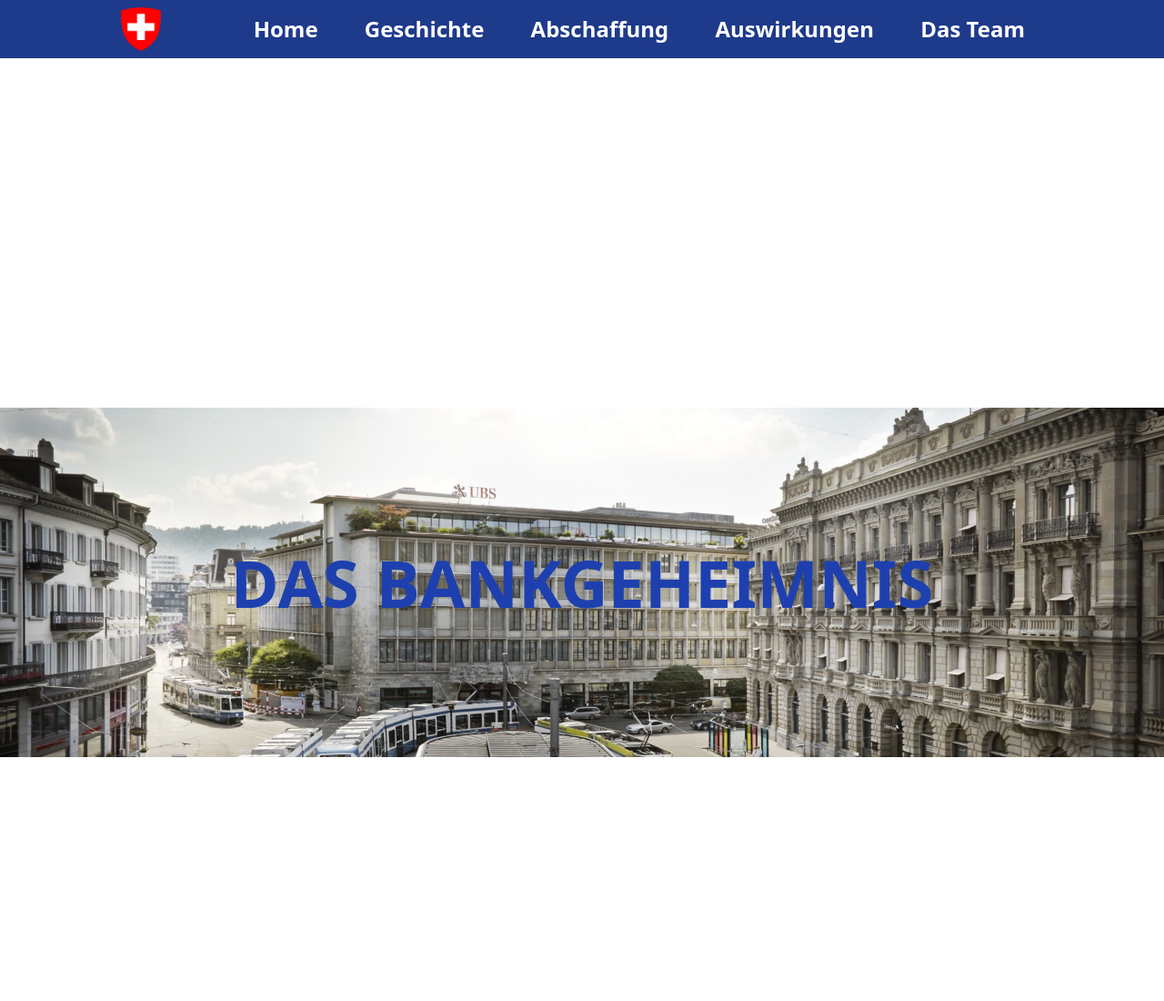
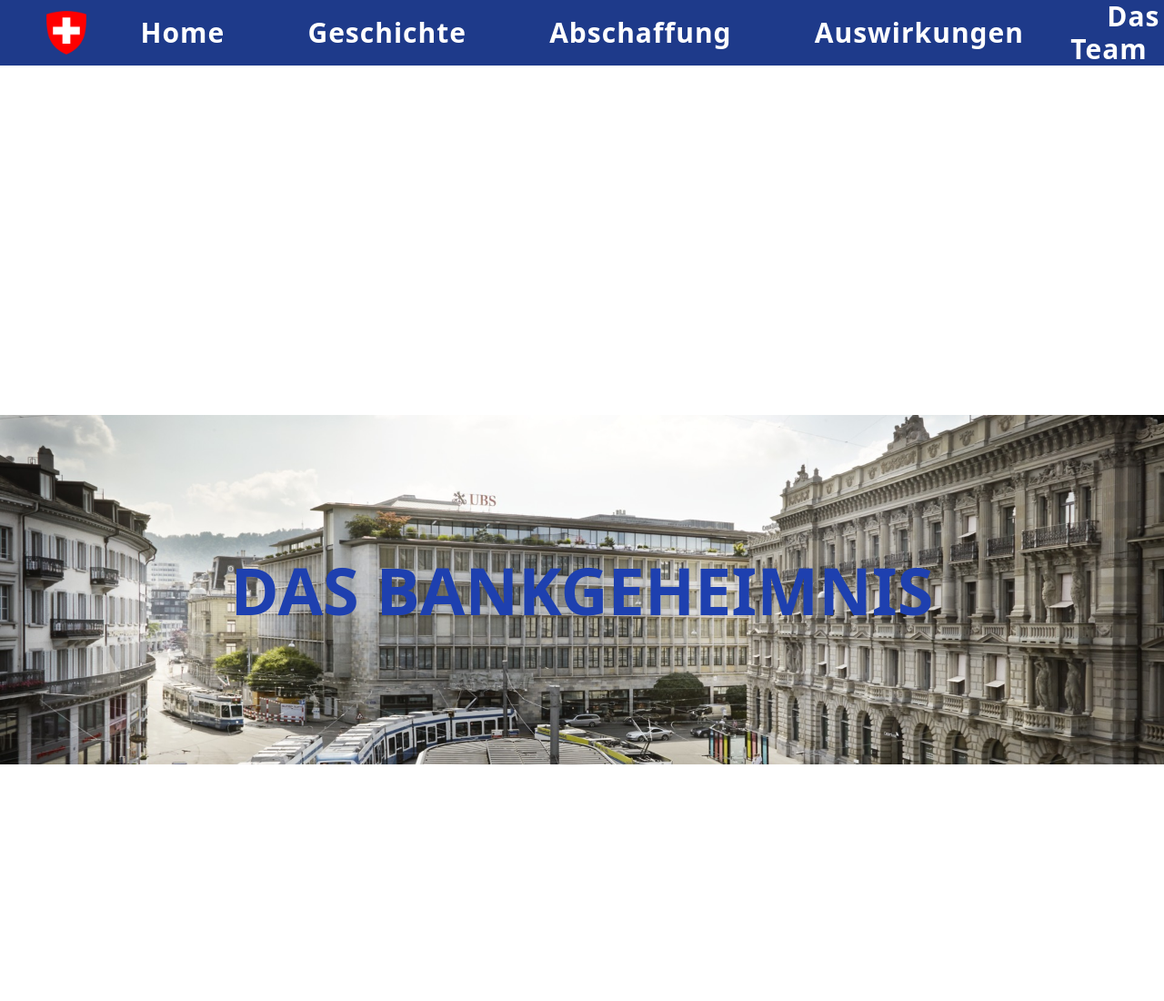
Before and after one commit to BabaC0des/Bankgeheimnis, a plain HTML site: page html/index.html in a window 1280 px wide. Shown: the top 1100 px of the page at 91% size. Drawn offline with nearby package versions, Linux system fonts and the light colour scheme.

Commit message:
safety push, need to save state

```diff
--- a/css/input.css
+++ b/css/input.css
@@ -5,6 +5,21 @@
 
 
 @layer utilities {
+    .nav{
+        @apply relative ml-10 text-white font-extrabold tracking-[1px] text-3xl
+    }
+
+    .nav::after{
+        @apply content-[''] bg-white h-[3px] w-[0%] left-0 -bottom-[5px] absolute duration-500
+    }
+
+    .nav:hover::after{
+        @apply w-[100%]
+    }
+
+
+
+
     @variants responsive {
         /* Hide scrollbar for Chrome, Safari, and Opera */
         .no-scrollbar::-webkit-scrollbar {
--- a/html/index.html
+++ b/html/index.html
@@ -18,19 +18,19 @@
       class="nav-links duration-500 md:static absolute bg-blue-900 md:min-h-fit min-h-[60vh] left-0 top-[-100%] md:w-auto  w-full flex items-center px-5">
       <ul class="flex md:flex-row flex-col md:items-center md:gap-[4vw] gap-8">
         <li>
-          <a class="hover:text-gray-400 font-bold text-2xl duration-500 transition ease-in-out" href="#">Home</a>
+          <a class="nav duration-500 ease-in-out" href="#">Home</a>
         </li>
         <li>
-          <a class="hover:text-gray-400 font-bold text-2xl duration-500 transition ease-in-out" href="#">Geschichte</a>
+          <a class="nav duration-500 ease-in-out" href="#">Geschichte</a>
         </li>
         <li>
-          <a class="hover:text-gray-400 font-bold text-2xl duration-500 transition ease-in-out" href="#">Abschaffung</a>
+          <a class="nav duration-500 ease-in-out" href="#">Abschaffung</a>
         </li>
         <li>
-          <a class="hover:text-gray-400 font-bold text-2xl duration-500 transition ease-in-out" href="#">Auswirkungen</a>
+          <a class="nav duration-500 ease-in-out" href="#">Auswirkungen</a>
         </li>
         <li>
-          <a class="hover:text-gray-400 font-bold text-2xl duration-500 transition ease-in-out" href="#">Das Team</a>
+          <a class="nav duration-500 ease-in-out " href="#">Das Team</a>
         </li>
       </ul>
     </div>
```
Also changed, not shown: css/output.css.
